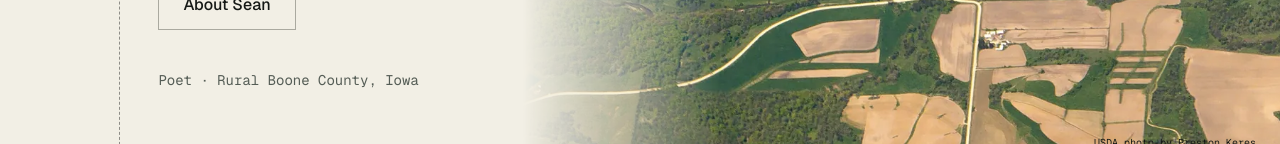
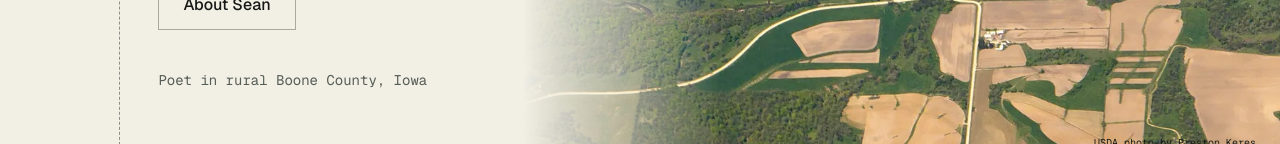
Before and after one commit to holdenbrown/sean-whalen-poetry, a Next.js app: page / in a window 1280 px wide. Shown: the part 656-800 px from the top of the page. Built offline with nearby package versions, Linux system fonts and the light colour scheme; no server answers.

Commit message:
Apply approved CMS homepage identity line

```diff
--- a/src/content/home.ts
+++ b/src/content/home.ts
@@ -15,7 +15,7 @@ export const homeContent = {
       label: "About Sean",
       href: "/about",
     },
-    identity: "Poet · Rural Boone County, Iowa",
+    identity: "Poet in rural Boone County, Iowa",
     artwork: heroArtwork,
   },
   socialSummary:
```
